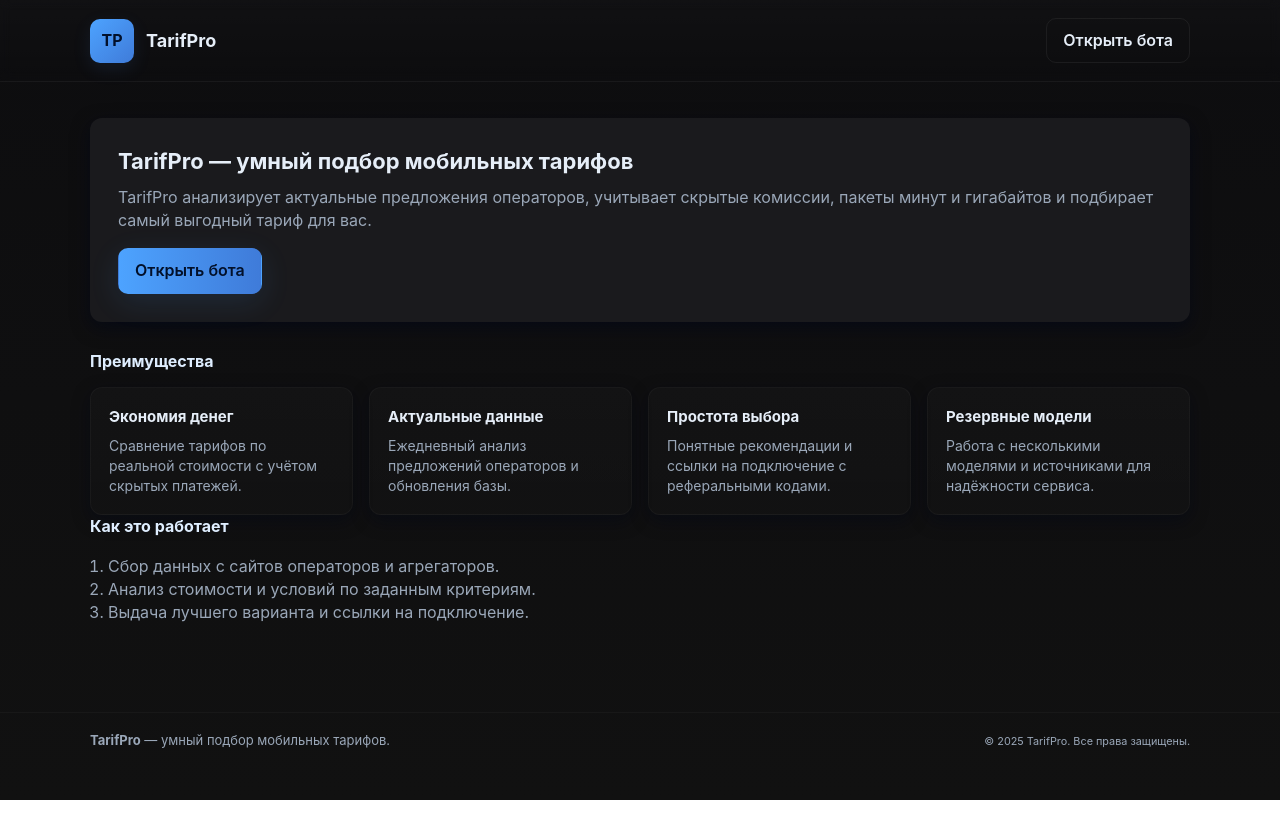
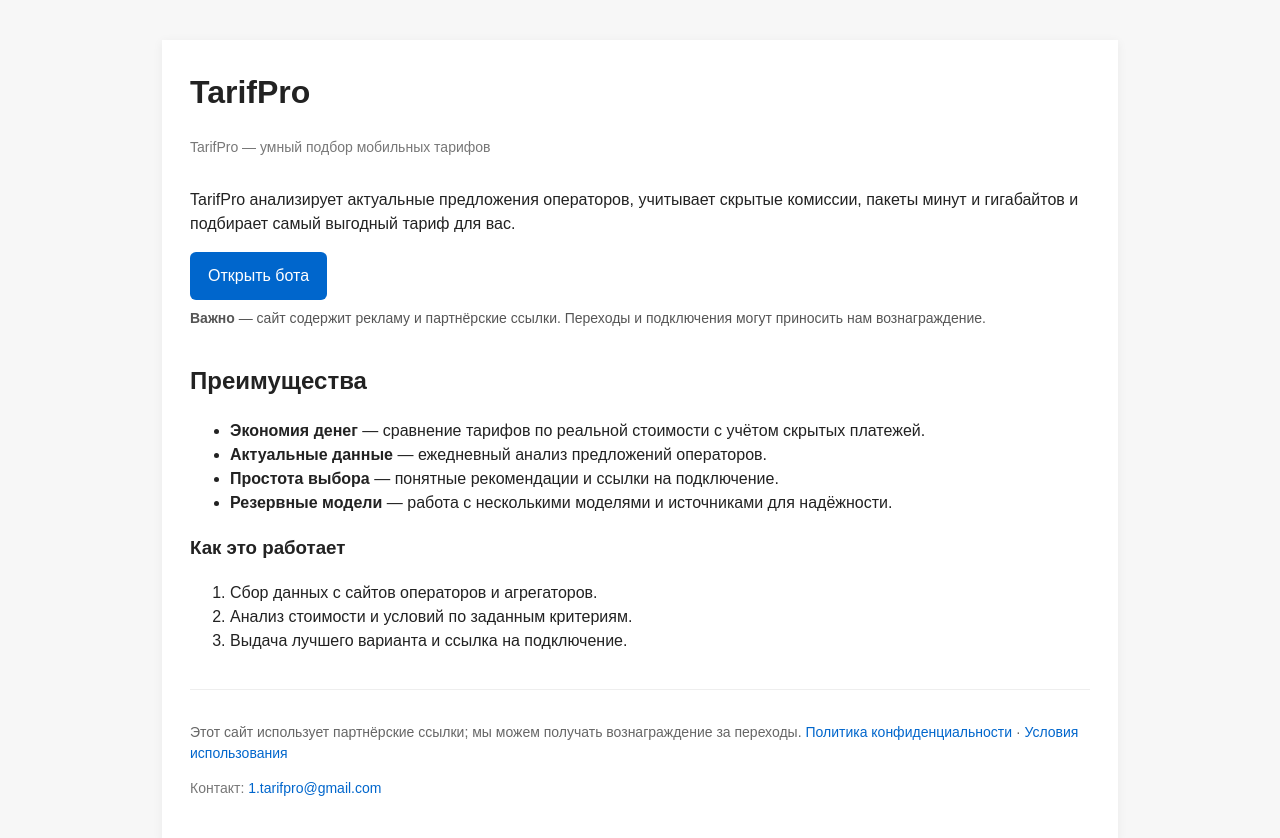
Before and after one commit to promomsckolobova-cell/tarifpro-site, a plain HTML site: page index.html in a window 1280 px wide. Before the commit the page ends 800 px from the top, so only its background shows below. Drawn offline with Linux system fonts and the light colour scheme.

Commit message:
Add disclosure, privacy policy and terms; set contact email

```diff
--- a/index.html
+++ b/index.html
@@ -4,79 +4,60 @@
   <meta charset="utf-8" />
   <meta name="viewport" content="width=device-width,initial-scale=1" />
   <title>TarifPro — умный подбор мобильных тарифов</title>
-  <link rel="stylesheet" href="style.css" />
-  <meta name="description" content="TarifPro — умный помощник, который сравнивает тарифы мобильных операторов и подбирает самый выгодный тариф." />
+  <style>
+    body { font-family: Arial, sans-serif; line-height:1.5; color:#222; margin:0; padding:0; background:#f7f7f7; }
+    .container { max-width:900px; margin:40px auto; background:#fff; padding:28px; box-shadow:0 2px 10px rgba(0,0,0,0.06); }
+    h1 { margin-top:0; }
+    .hero { display:flex; gap:20px; align-items:center; }
+    .btn { display:inline-block; background:#0066cc; color:#fff; padding:12px 18px; text-decoration:none; border-radius:6px; }
+    .disclosure { margin-top:8px; color:#555; font-size:14px; }
+    .features { margin-top:20px; }
+    footer { margin-top:36px; padding-top:18px; border-top:1px solid #eee; color:#666; font-size:14px; }
+    .footer-disclosure { margin-bottom:8px; }
+    a.inline-link { color:#0066cc; text-decoration:none; }
+    .muted { color:#777; font-size:14px; }
+  </style>
 </head>
 <body>
-  <header class="site-header">
-    <div class="container header-inner">
-      <div class="brand">
-        <div class="logo">TP</div>
-        <h1 class="site-title">TarifPro</h1>
-      </div>
-      <nav class="header-actions">
-        <a class="btn btn-primary" href="#">Открыть бота</a>
-      </nav>
-    </div>
-  </header>
+  <div class="container">
+    <header>
+      <h1>TarifPro</h1>
+      <p class="muted">TarifPro — умный подбор мобильных тарифов</p>
+    </header>
 
-  <main class="container main-content">
     <section class="hero">
-      <h2 class="hero-title">TarifPro — умный подбор мобильных тарифов</h2>
-      <p class="hero-desc">
-        TarifPro анализирует актуальные предложения операторов, учитывает скрытые комиссии, пакеты минут и гигабайтов и подбирает самый выгодный тариф для вас.
-      </p>
-      <div class="hero-cta">
-        <a class="btn btn-accent" href="#">Открыть бота</a>
+      <div style="flex:1">
+        <p>TarifPro анализирует актуальные предложения операторов, учитывает скрытые комиссии, пакеты минут и гигабайтов и подбирает самый выгодный тариф для вас.</p>
+
+        <!-- Кнопка открытия бота на русском -->
+        <a class="btn" href="https://t.me/YourBotUsername" target="_blank" rel="noopener noreferrer">Открыть бота</a>
+
+        <!-- Видимое раскрытие рядом с кнопкой -->
+        <p class="disclosure"><strong>Важно</strong> — сайт содержит рекламу и партнёрские ссылки. Переходы и подключения могут приносить нам вознаграждение.</p>
       </div>
     </section>
 
     <section class="features">
-      <h3 class="section-title">Преимущества</h3>
-      <div class="cards">
-        <article class="card">
-          <h4 class="card-title">Экономия денег</h4>
-          <p class="card-text">Сравнение тарифов по реальной стоимости с учётом скрытых платежей.</p>
-        </article>
+      <h2>Преимущества</h2>
+      <ul>
+        <li><strong>Экономия денег</strong> — сравнение тарифов по реальной стоимости с учётом скрытых платежей.</li>
+        <li><strong>Актуальные данные</strong> — ежедневный анализ предложений операторов.</li>
+        <li><strong>Простота выбора</strong> — понятные рекомендации и ссылки на подключение.</li>
+        <li><strong>Резервные модели</strong> — работа с несколькими моделями и источниками для надёжности.</li>
+      </ul>
 
-        <article class="card">
-          <h4 class="card-title">Актуальные данные</h4>
-          <p class="card-text">Ежедневный анализ предложений операторов и обновления базы.</p>
-        </article>
-
-        <article class="card">
-          <h4 class="card-title">Простота выбора</h4>
-          <p class="card-text">Понятные рекомендации и ссылки на подключение с реферальными кодами.</p>
-        </article>
-
-        <article class="card">
-          <h4 class="card-title">Резервные модели</h4>
-          <p class="card-text">Работа с несколькими моделями и источниками для надёжности сервиса.</p>
-        </article>
-      </div>
+      <h3>Как это работает</h3>
+      <ol>
+        <li>Сбор данных с сайтов операторов и агрегаторов.</li>
+        <li>Анализ стоимости и условий по заданным критериям.</li>
+        <li>Выдача лучшего варианта и ссылка на подключение.</li>
+      </ol>
     </section>
 
-    <section class="how">
-      <h3 class="section-title">Как это работает</h3>
-      <ol class="steps">
-        <li>Сбор данных с сайтов операторов и агрегаторов.</li>
-        <li>Анализ стоимости и условий по заданным критериям.</li>
-        <li>Выдача лучшего варианта и ссылки на подключение.</li>
-      </ol>
-    </section>
-  </main>
-
-  <footer class="site-footer">
-    <div class="container footer-inner">
-      <div class="footer-left">
-        <strong>TarifPro</strong> — умный подбор мобильных тарифов.
-      </div>
-      <div class="footer-right">
-        <small>© <span id="year"></span> TarifPro. Все права защищены.</small>
-      </div>
-    </div>
-  </footer>
-
-  <script src="script.js"></script>
+    <footer>
+      <p class="footer-disclosure">Этот сайт использует партнёрские ссылки; мы можем получать вознаграждение за переходы. <a class="inline-link" href="privacy.html">Политика конфиденциальности</a> · <a class="inline-link" href="terms.html">Условия использования</a></p>
+      <p class="muted">Контакт: <a class="inline-link" href="mailto:1.tarifpro@gmail.com">1.tarifpro@gmail.com</a></p>
+    </footer>
+  </div>
 </body>
 </html>
```
Also changed, not shown: privacy.html (added, +56 -0 lines), terms.html (added, +40 -0 lines).
